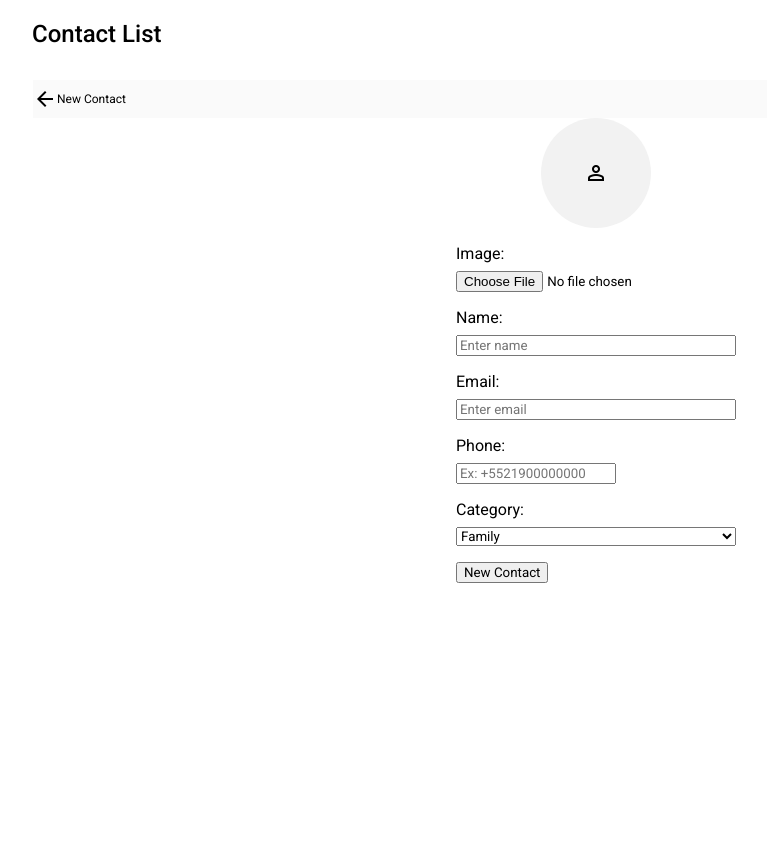
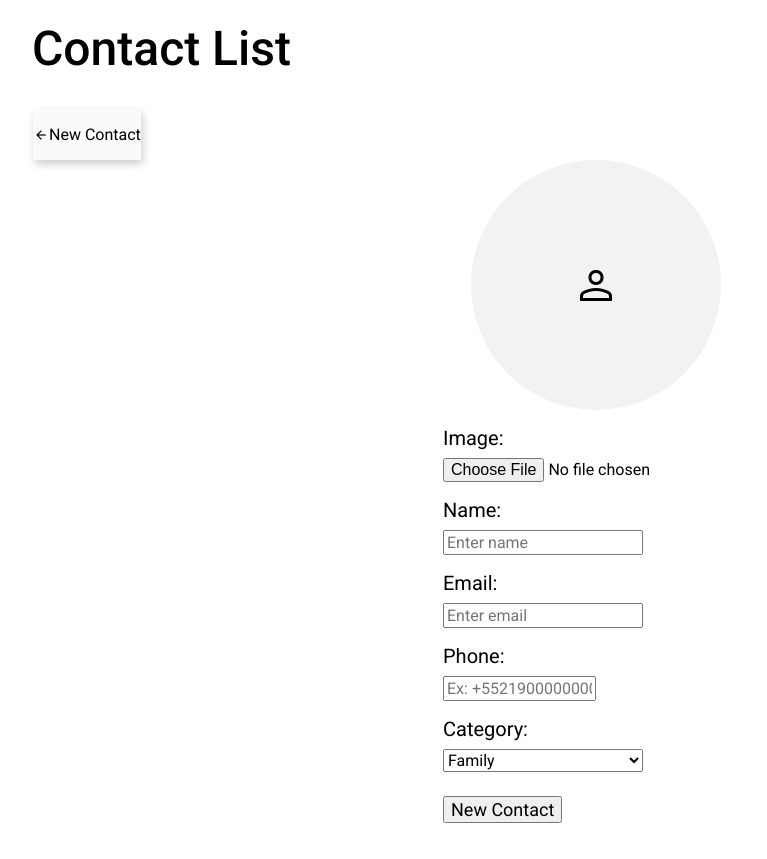
Before and after one commit to carolinarigaudfelix/Contact-List-Python-Django, a Django app: page /new/ in a window 1280 px wide. Shown: the whole page, without its empty margins (44-811 px from the left). Before the commit the page ends 583 px from the top, so only its background shows below. Run offline with Django 4.2, Linux system fonts and the light colour scheme.

Commit message:
media-screen base

```diff
--- a/contacts/templates/edit_contact.html
+++ b/contacts/templates/edit_contact.html
@@ -21,9 +21,7 @@
             </div>
         </header>
 
-        <div class="card_image">
-            <img src="{{ contact.get_image_url  }}" alt="Imagem"  height="42" width="42">
-        </div>
+        <img src="{{ contact.get_image_url  }}" alt="Imagem"  height="42" width="42">
         <form class="form_edit" method="post" action="{% url 'show_contact' contact.id %}"  enctype="multipart/form-data">
             {% csrf_token %}
             <input type="file" id="image" name="image" value="{{ contact.image }}">
--- a/contacts/templates/list_components.html
+++ b/contacts/templates/list_components.html
@@ -3,9 +3,7 @@
 {% block content %}
       <div class="card_contact">
             <div class="card_content">
-            <div class="card_image">
                   <img src="{{ contact.get_image_url }}" alt="Imagem"  height="42" width="42">
-            </div>
             <div class="card_text">
                   <div class = "info_name">
                         <h4>{{ contact.name }}</h4>
--- a/contacts/templates/new_contact.html
+++ b/contacts/templates/new_contact.html
@@ -8,7 +8,7 @@
     <header class="main-header">
         <h1>Contact List</h1>
     </header>
-    <section class="box_edit">
+    <section class="box_create">
         <header class = "back_bottom">
             <div class="back_contact">
                     <button>
@@ -29,10 +29,10 @@
             {% endif %}
         </div>
 
-        <form class="form_edit" method="post" enctype="multipart/form-data">
+        <form class="form_create" method="post" enctype="multipart/form-data">
             {% csrf_token %}
             {{ form.as_p }}
-            <input type="submit" value="New Contact">
+            <input id="submit" type="submit" value="New Contact">
         </form>
 
     </section>
--- a/static/css/main-header.css
+++ b/static/css/main-header.css
@@ -2,21 +2,14 @@
 @import url(variables.css);
 
 .main-header{
-    margin-top: 20px;
-    margin-bottom: 32px;
     width: 100%;
     border-bottom: 1px solid --w-300;
+    margin-top: 0 auto;
 }
 .main-header h1{
-    font-size: 2em;
+    font-size: 64px;
     font-weight: 500;
     margin-left: 68px;
     margin-right: 68px;
-    margin-bottom: 8px;
     font-family: 'Roboto', sans-serif;
 }
-
-
-h1 {
-    font-size: 2em;
-}
--- a/static/css/new_contact.css
+++ b/static/css/new_contact.css
@@ -18,39 +18,19 @@
     width: 280px;
 }
 
-.main-header{
-    font-size: 12px;
-    margin-bottom: 19px;
-    width: 100%;
-    border-bottom: 1px solid --w-300;
-    width: 100%;
-}
-.main-header h1{
-    font-weight: 500;
-    margin-left: 60px;
-    margin-right: 68px;
-    margin-bottom: 8px;
-}
-h1 {
-    display: block;
-    font-size: 2em;
-    margin-block-start: 0.67em;
-    margin-block-end: 0.67em;
-    margin-inline-start: 0px;
-    margin-inline-end: 0px;
-}
-
 
 .back_bottom{
     display: flex;
     justify-content: left;
     width: 100%;
-    background-color: var(--w-200);
 }
 
 .back_contact {
     display: flex;
     flex-direction: row;
+    border-radius: 2px;
+    box-shadow: 2px 4px 8px 0px rgba(0, 0, 0, 0.2);
+    background-color: var(--w-100);
 }
 .back_contact a{
     display: flex;
@@ -75,22 +55,12 @@ h1 {
     padding: 0px;
 }
 
-form_edit {
-    justify-content: center;
-    font-family: 'Roboto', sans-serif;
-    align-items: flex-start;
-    display: flex;
-    align-content: center;
-    flex-wrap: wrap;
-    flex-direction: column;
-}
-
-.form_edit label{
+.form_create label{
     display: flex;
     margin-bottom: 8px;
 }
 
-.form_edit input{
+.form_create input{
     display: flex;
     margin-bottom: 12px;
 }
@@ -113,7 +83,7 @@ form_edit {
     margin-right: 0px;
 }
 
-.box_edit{
+.box_create{
     margin: 0 auto 0 0;
     display: flex;
     flex-direction: column;
@@ -125,7 +95,107 @@ form_edit {
 
 }
 
-.form_edit form{
+.form_create form{
     justify-content: center;
     align-items: center;
 }
+
+@media screen and (min-width: 320px){
+    .card_image{
+        border-radius: 100%;
+        width: 300px;
+        height: 300px;
+        display: flex;
+        margin-right: 0px;
+    }
+
+    .card_image span{
+        font-size: 48px;
+    }
+    #id_name, #id_email, #id_category{
+        width: 400px;
+        font-size: 48px;
+    }
+    #id_phone{
+        width: 50%;
+        font-size: 32px;
+    }
+    label[for="id_name"], label[for="id_email"], label[for="id_category"], label[for="id_image"], label[for="id_phone"] {
+        font-size: 32px;
+    }
+
+    input#id_image{
+        font-size: 32px;
+    }
+    .main-header {
+        margin-bottom: 16px;
+        margin-top: 20px;
+      }
+
+    .main-header h1 {
+        font-size: 32px !important;
+    }
+    .form_create p{
+        margin-bottom: 32px;
+    }
+    .form_create #submit{
+        margin-top: 24px;
+        font-size: 36px;
+    }
+    .form-select option{
+        font-size: 20px;
+    }
+    .back_bottom p, .material-symbols-outlined{
+        font-size: 32px;
+    }
+}
+
+@media screen and (min-width: 768px){
+    .card_image{
+        border-radius: 100%;
+        width: 250px;
+        height: 250px;
+        display: flex;
+        margin-right: 0px;
+    }
+
+    .card_image span{
+        font-size: 48px;
+    }
+    #id_name, #id_email, #id_category{
+        width: 200px;
+        font-size: 16px;
+    }
+    #id_phone{
+        width: 50%;
+        font-size: 16px;
+    }
+    label[for="id_name"], label[for="id_email"], label[for="id_category"], label[for="id_image"], label[for="id_phone"] {
+        font-size: 20px;
+    }
+
+    input#id_image{
+        font-size: 16px;
+    }
+    .main-header {
+        margin-bottom: 16px;
+        margin-top: 20px;
+      }
+
+    .main-header h1 {
+        font-size: 300% !important;
+    }
+    .form_create p{
+        margin-bottom: 16px;
+    }
+    .form_create #submit{
+        margin-top: 24px;
+        font-size: 18px;
+    }
+    .form-select option{
+        font-size: 18px;
+    }
+    .back_bottom p, .material-symbols-outlined{
+        font-size: 16px;
+    }
+}
```
Also changed, not shown: static/css/edit_contact.css (+65 -1 lines), static/css/show_contact_new.css (+8 -0 lines), static/css/style.css (+30 -25 lines).
